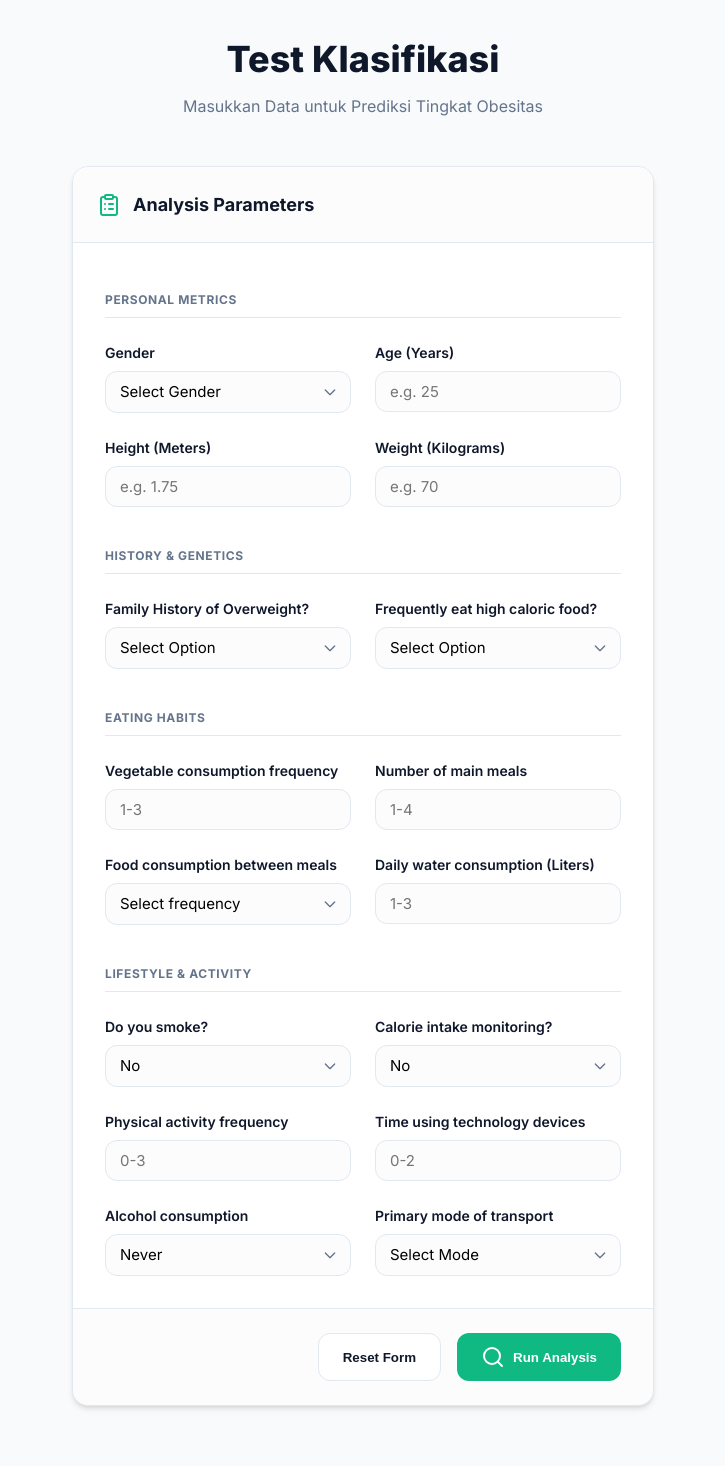
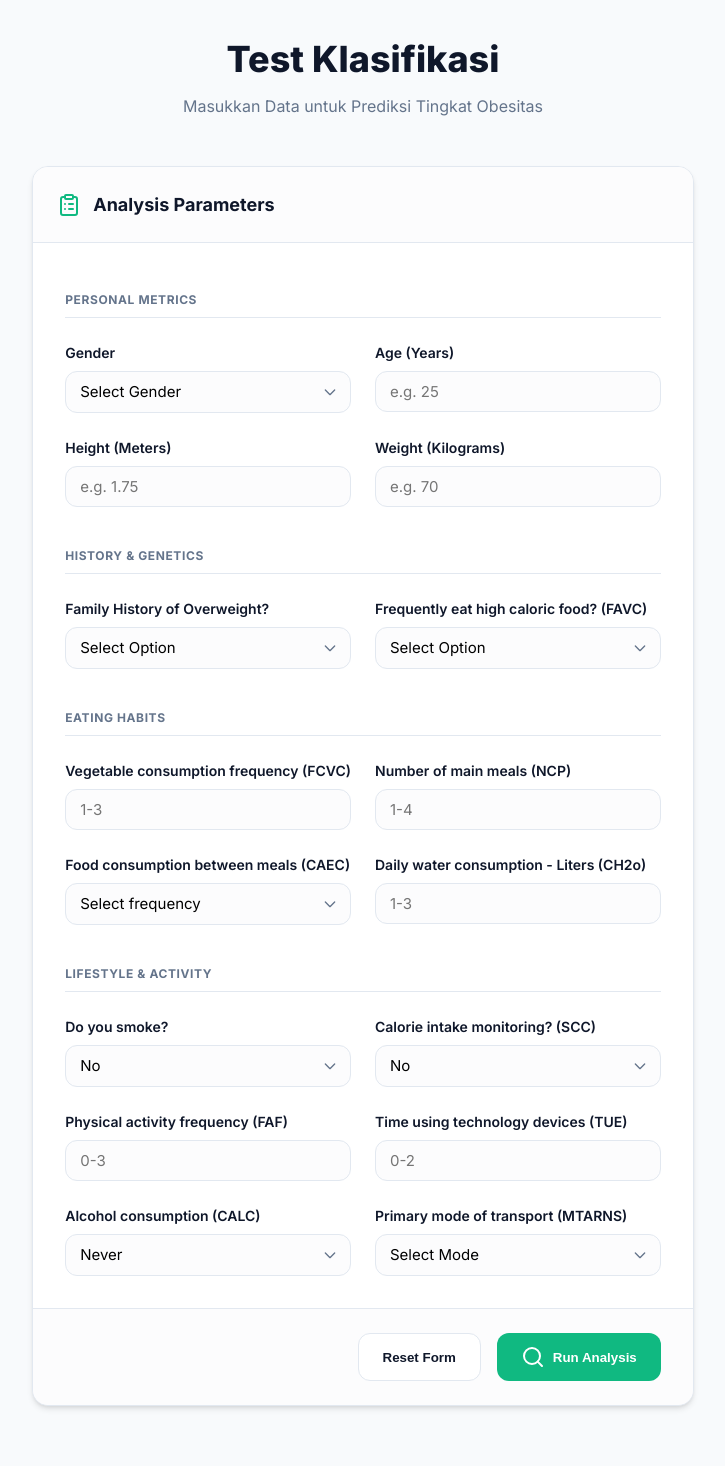
Before and after one commit to muhammadalimurtadho05/obesity-prediction-knn, a Django app: page /test in a window 1280 px wide. Shown: the part 64-1530 px from the top of the page, without its empty margins (277-1002 px from the left). Run offline with Django 5.2, Linux system fonts and the light colour scheme.

Commit message:
fix: form and dataset

```diff
--- a/classifier/knn_model.py
+++ b/classifier/knn_model.py
@@ -37,7 +37,7 @@ class knn_model:
             distances.append((dist, row[target]))
         return distances
 
-    def predict(self, test_row :dict, k :int = 3):
+    def predict(self, test_row :dict, k :int = 5):
         label_encoders, label_decoders, df_encoded = self.labelEncoding()
 
         test_encoded = {}
@@ -55,6 +55,8 @@ class knn_model:
 
         distances.sort(key=lambda x: x[0])
         knn = distances[:k]
+        for kls in knn:
+            print(kls)
         votes = {}
         for _, label in knn:
             if label in votes:
--- a/knn_classifier/templates/form.html
+++ b/knn_classifier/templates/form.html
@@ -74,7 +74,7 @@
                             </select>
                         </div>
                         <div class="form-group">
-                            <label for="favc">Frequently eat high caloric food?</label>
+                            <label for="favc">Frequently eat high caloric food? (FAVC)</label>
                             <select name="favc" id="favc" required>
                                 <option value="">Select Option</option>
                                 <option value="yes">Yes</option>
@@ -85,15 +85,15 @@
                         <div class="section-title">Eating Habits</div>
 
                         <div class="form-group">
-                            <label for="fcvc">Vegetable consumption frequency</label>
+                            <label for="fcvc">Vegetable consumption frequency (FCVC)</label>
                             <input type="number" name="fcvc" id="fcvc" placeholder="1-3" step="0.1" required>
                         </div>
                         <div class="form-group">
-                            <label for="ncp">Number of main meals</label>
+                            <label for="ncp">Number of main meals (NCP)</label>
                             <input type="number" name="ncp" id="ncp" placeholder="1-4" step="0.1" required>
                         </div>
                         <div class="form-group">
-                            <label for="caec">Food consumption between meals</label>
+                            <label for="caec">Food consumption between meals (CAEC)</label>
                             <select name="caec" id="caec" required>
                                 <option value="">Select frequency</option>
                                 <option value="Always">Always</option>
@@ -103,7 +103,7 @@
                             </select>
                         </div>
                         <div class="form-group">
-                            <label for="ch2o">Daily water consumption (Liters)</label>
+                            <label for="ch2o">Daily water consumption - Liters (CH2o)</label>
                             <input type="number" name="ch2o" id="ch2o" placeholder="1-3" step="0.1" required>
                         </div>
 
@@ -117,22 +117,22 @@
                             </select>
                         </div>
                         <div class="form-group">
-                            <label for="scc">Calorie intake monitoring?</label>
+                            <label for="scc">Calorie intake monitoring? (SCC)</label>
                             <select name="scc" id="scc" required>
                                 <option value="no">No</option>
                                 <option value="yes">Yes</option>
                             </select>
                         </div>
                         <div class="form-group">
-                            <label for="faf">Physical activity frequency</label>
+                            <label for="faf">Physical activity frequency (FAF)</label>
                             <input type="number" name="faf" id="faf" placeholder="0-3" step="0.1" required>
                         </div>
                         <div class="form-group">
-                            <label for="tue">Time using technology devices</label>
+                            <label for="tue">Time using technology devices (TUE)</label>
                             <input type="number" name="tue" id="tue" placeholder="0-2" step="0.1" required>
                         </div>
                         <div class="form-group">
-                            <label for="calc">Alcohol consumption</label>
+                            <label for="calc">Alcohol consumption (CALC)</label>
                             <select name="calc" id="calc" required>
                                 <option value="no">Never</option>
                                 <option value="Sometimes">Sometimes</option>
@@ -140,7 +140,7 @@
                             </select>
                         </div>
                         <div class="form-group">
-                            <label for="mtrans">Primary mode of transport</label>
+                            <label for="mtrans">Primary mode of transport (MTARNS)</label>
                             <select name="mtrans" id="mtrans" required>
                                 <option value="">Select Mode</option>
                                 <option value="Public_Transportation">Public Transport</option>
```
Also changed, not shown: 1 other file.
